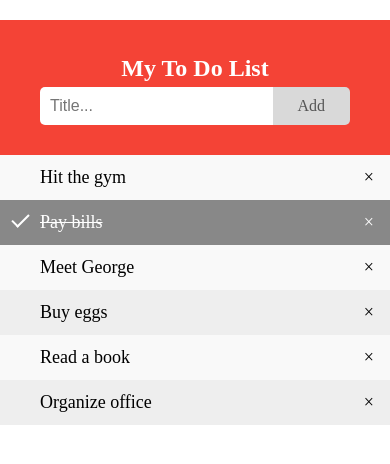
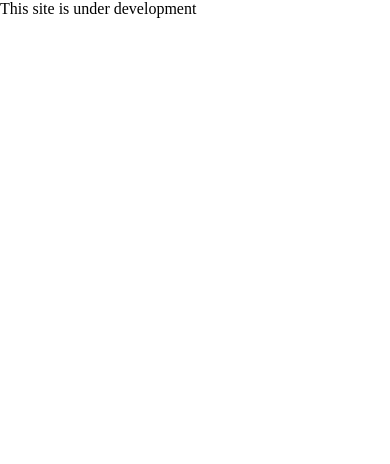
Before and after one commit to qwhcr/playground, a website: page node/html/Untitled-1.html in a window 390 px wide. Drawn offline with Linux system fonts and the light colour scheme.

Commit message:
update index page

```diff
--- a/node/html/Untitled-1.html
+++ b/node/html/Untitled-1.html
@@ -5,79 +5,6 @@
 <link rel="stylesheet" href="style.css">
 </head>
 <body>
-
-<div id="myDIV" class="header">
-  <h2 style="margin:5px">My To Do List</h2>
-  <input type="text" id="myInput" placeholder="Title...">
-  <span onclick="newElement()" class="addBtn">Add</span>
-</div>
-
-<ul id="myUL">
-  <li>Hit the gym</li>
-  <li class="checked">Pay bills</li>
-  <li>Meet George</li>
-  <li>Buy eggs</li>
-  <li>Read a book</li>
-  <li>Organize office</li>
-</ul>
-
-<script>
-// Create a "close" button and append it to each list item
-var myNodelist = document.getElementsByTagName("LI");
-var i;
-for (i = 0; i < myNodelist.length; i++) {
-  var span = document.createElement("SPAN");
-  var txt = document.createTextNode("\u00D7");
-  span.className = "close";
-  span.appendChild(txt);
-  myNodelist[i].appendChild(span);
-}
-
-// Click on a close button to hide the current list item
-var close = document.getElementsByClassName("close");
-var i;
-for (i = 0; i < close.length; i++) {
-  close[i].onclick = function() {
-    var div = this.parentElement;
-    div.style.display = "none";
-  }
-}
-
-// Add a "checked" symbol when clicking on a list item
-var list = document.querySelector('ul');
-list.addEventListener('click', function(ev) {
-  if (ev.target.tagName === 'LI') {
-    ev.target.classList.toggle('checked');
-  }
-}, false);
-
-// Create a new list item when clicking on the "Add" button
-function newElement() {
-  var li = document.createElement("li");
-  var inputValue = document.getElementById("myInput").value;
-  var t = document.createTextNode(inputValue);
-  li.appendChild(t);
-  if (inputValue === '') {
-    alert("You must write something!");
-  } else {
-    document.getElementById("myUL").appendChild(li);
-  }
-  document.getElementById("myInput").value = "";
-
-  var span = document.createElement("SPAN");
-  var txt = document.createTextNode("\u00D7");
-  span.className = "close";
-  span.appendChild(txt);
-  li.appendChild(span);
-
-  for (i = 0; i < close.length; i++) {
-    close[i].onclick = function() {
-      var div = this.parentElement;
-      div.style.display = "none";
-    }
-  }
-}
-</script>
-
+This site is under development
 </body>
 </html>
--- a/test.txt
+++ /dev/null
@@ -1 +0,0 @@
-hello world
```
